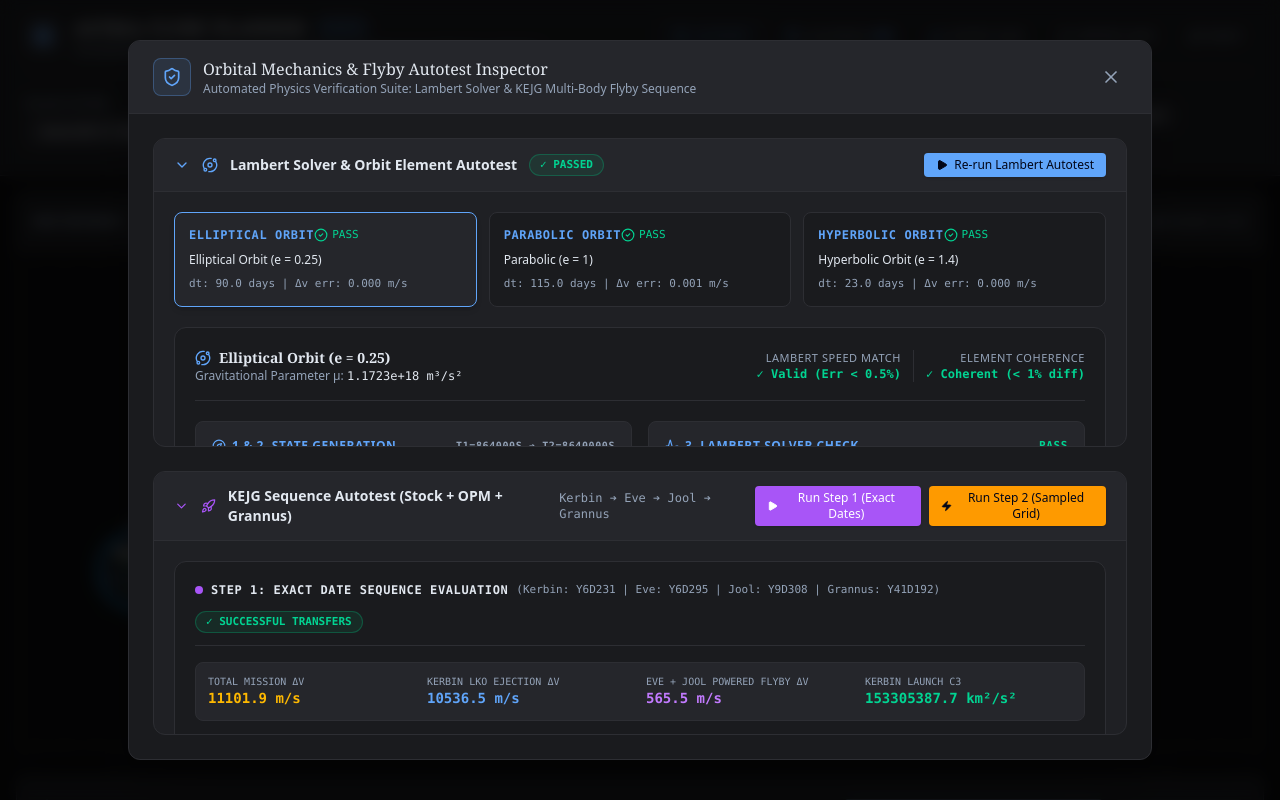
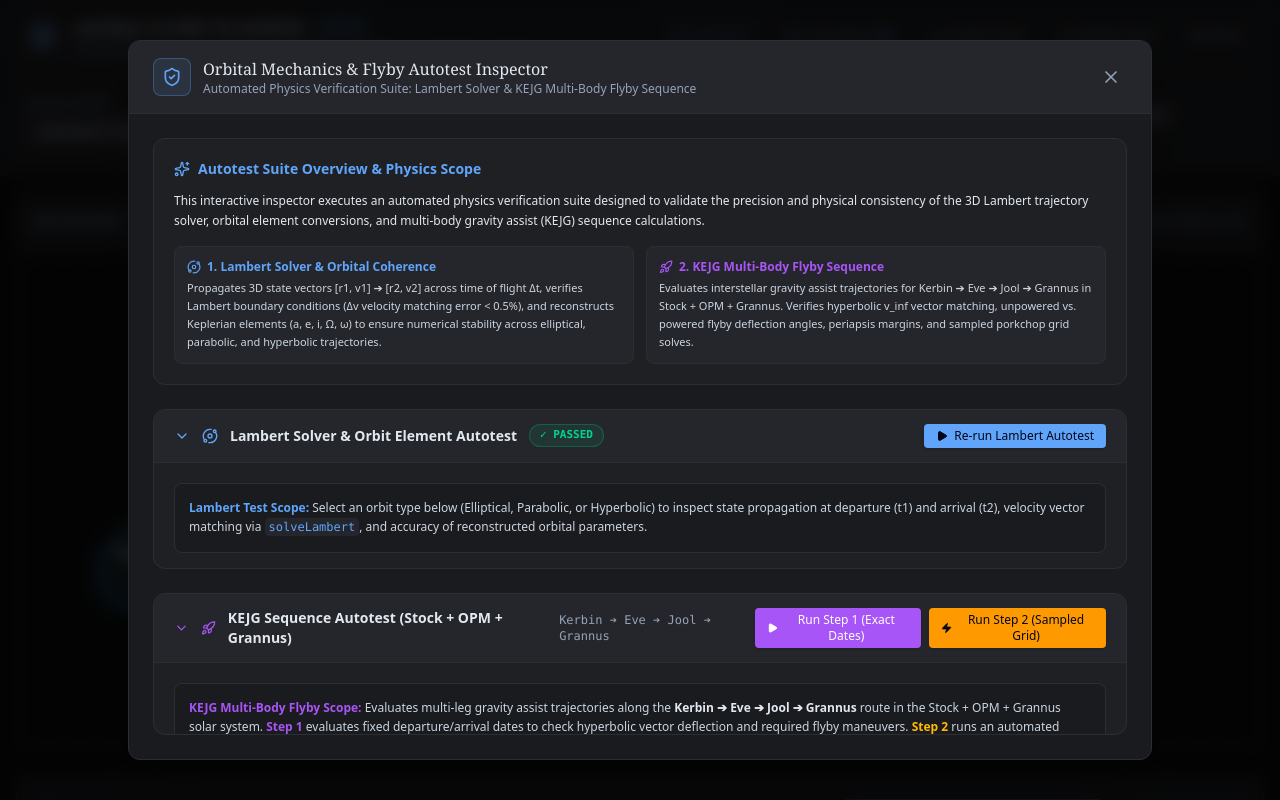
Before and after one commit to afanget/Kerbal-FlybySequence-Finder_AIStudio, a React (Vite) app: page / in a window 1280 px wide. Both pictures are taken after a click on the button "AUTOTEST". Shown: the top 800 px of the page. Built offline with nearby package versions, Linux system fonts and the light colour scheme.

Commit message:
feat(ui): add autotest suite overview to modal
Enhanced the AutotestModal with a descriptive overview banner explaining physics verification scopes and improved global scrollbar aesthetics for better readability.

```diff
--- a/src/components/AutotestModal.tsx
+++ b/src/components/AutotestModal.tsx
@@ -123,7 +123,36 @@ export const AutotestModal: React.FC<AutotestModalProps> = ({ isOpen, onClose })
         </div>
 
         {/* Modal Content */}
-        <div className="p-6 overflow-y-auto flex-1 flex flex-col gap-6">
+        <div className="p-6 overflow-y-auto flex-1 flex flex-col gap-6 custom-scrollbar">
+          {/* Overview Banner & Suite Description */}
+          <div className="bg-[#1F2024] border border-[#2D2E33] rounded-xl p-5 flex flex-col gap-3 font-sans">
+            <div className="flex items-center gap-2 text-sm font-semibold text-[#60A5FA]">
+              <Sparkles className="w-4 h-4 text-[#60A5FA]" />
+              <span>Autotest Suite Overview & Physics Scope</span>
+            </div>
+            <p className="text-xs text-[#E2E8F0] leading-relaxed">
+              This interactive inspector executes an automated physics verification suite designed to validate the precision and physical consistency of the 3D Lambert trajectory solver, orbital element conversions, and multi-body gravity assist (KEJG) sequence calculations.
+            </p>
+            <div className="grid grid-cols-1 md:grid-cols-2 gap-3 pt-1 text-xs text-[#94A3B8]">
+              <div className="bg-[#25262B] border border-[#2D2E33] p-3 rounded-lg flex flex-col gap-1">
+                <span className="font-semibold text-[#60A5FA] flex items-center gap-1.5">
+                  <Orbit className="w-3.5 h-3.5" /> 1. Lambert Solver & Orbital Coherence
+                </span>
+                <p className="text-[11px] leading-relaxed text-[#CBD5E1]">
+                  Propagates 3D state vectors [r1, v1] ➔ [r2, v2] across time of flight Δt, verifies Lambert boundary conditions (Δv velocity matching error &lt; 0.5%), and reconstructs Keplerian elements (a, e, i, Ω, ω) to ensure numerical stability across elliptical, parabolic, and hyperbolic trajectories.
+                </p>
+              </div>
+              <div className="bg-[#25262B] border border-[#2D2E33] p-3 rounded-lg flex flex-col gap-1">
+                <span className="font-semibold text-[#A855F7] flex items-center gap-1.5">
+                  <Rocket className="w-3.5 h-3.5" /> 2. KEJG Multi-Body Flyby Sequence
+                </span>
+                <p className="text-[11px] leading-relaxed text-[#CBD5E1]">
+                  Evaluates interstellar gravity assist trajectories for Kerbin ➔ Eve ➔ Jool ➔ Grannus in Stock + OPM + Grannus. Verifies hyperbolic v_inf vector matching, unpowered vs. powered flyby deflection angles, periapsis margins, and sampled porkchop grid solves.
+                </p>
+              </div>
+            </div>
+          </div>
+
           {/* SECTION 1: LAMBERT PHYSICS AUTOTEST */}
           <div className="bg-[#1F2024] border border-[#2D2E33] rounded-xl overflow-hidden">
             {/* Accordion Header */}
@@ -166,6 +195,12 @@ export const AutotestModal: React.FC<AutotestModalProps> = ({ isOpen, onClose })
             {/* Accordion Body */}
             {lambertOpen && (
               <div className="p-5 flex flex-col gap-5">
+                {/* Section Detailed Description */}
+                <div className="text-xs text-[#CBD5E1] bg-[#1A1B1E] border border-[#2D2E33] rounded-lg p-3.5 leading-relaxed">
+                  <span className="font-semibold text-[#60A5FA]">Lambert Test Scope: </span>
+                  Select an orbit type below (Elliptical, Parabolic, or Hyperbolic) to inspect state propagation at departure (t1) and arrival (t2), velocity vector matching via <code className="text-[#60A5FA] bg-[#25262B] px-1 py-0.5 rounded">solveLambert</code>, and accuracy of reconstructed orbital parameters.
+                </div>
+
                 {/* Test Case Selector Tabs */}
                 <div className="grid grid-cols-1 md:grid-cols-3 gap-3">
                   {suiteResult?.cases.map((c) => (
@@ -432,6 +467,14 @@ export const AutotestModal: React.FC<AutotestModalProps> = ({ isOpen, onClose })
             {/* Accordion Body */}
             {kejgOpen && (
               <div className="p-5 flex flex-col gap-6">
+                {/* Section Detailed Description */}
+                <div className="text-xs text-[#CBD5E1] bg-[#1A1B1E] border border-[#2D2E33] rounded-lg p-3.5 leading-relaxed">
+                  <span className="font-semibold text-[#A855F7]">KEJG Multi-Body Flyby Scope: </span>
+                  Evaluates multi-leg gravity assist trajectories along the <strong className="text-[#E2E8F0]">Kerbin ➔ Eve ➔ Jool ➔ Grannus</strong> route in the Stock + OPM + Grannus solar system.
+                  <span className="text-[#A855F7] font-semibold"> Step 1</span> evaluates fixed departure/arrival dates to check hyperbolic vector deflection and required flyby maneuvers.
+                  <span className="text-amber-400 font-semibold"> Step 2</span> runs an automated porkchop grid search sampled at 1/64th orbital periods to find viable trajectory sequences and minimize mission Δv.
+                </div>
+
                 {/* STEP 1 RESULT CARD */}
                 <div className="bg-[#1A1B1E] border border-[#2D2E33] rounded-xl p-5 flex flex-col gap-4">
                   <div className="flex flex-wrap items-center justify-between gap-3 pb-3 border-b border-[#2D2E33]">
--- a/src/index.css
+++ b/src/index.css
@@ -32,16 +32,37 @@
 
 /* Custom crisp scrollbar for dark theme */
 ::-webkit-scrollbar {
-  width: 6px;
-  height: 6px;
+  width: 8px;
+  height: 8px;
 }
 ::-webkit-scrollbar-track {
-  background: #0D0D0E;
+  background: #141517;
 }
 ::-webkit-scrollbar-thumb {
-  background: #2D2E33;
-  border-radius: 3px;
+  background: #3F4046;
+  border-radius: 4px;
 }
 ::-webkit-scrollbar-thumb:hover {
-  background: #475569;
+  background: #60A5FA;
 }
+
+.custom-scrollbar {
+  scrollbar-width: thin;
+  scrollbar-color: #3F4046 #141517;
+}
+.custom-scrollbar::-webkit-scrollbar {
+  width: 8px;
+  height: 8px;
+}
+.custom-scrollbar::-webkit-scrollbar-track {
+  background: #141517;
+  border-radius: 4px;
+}
+.custom-scrollbar::-webkit-scrollbar-thumb {
+  background: #3F4046;
+  border-radius: 4px;
+  border: 1px solid #141517;
+}
+.custom-scrollbar::-webkit-scrollbar-thumb:hover {
+  background: #60A5FA;
+}
```
